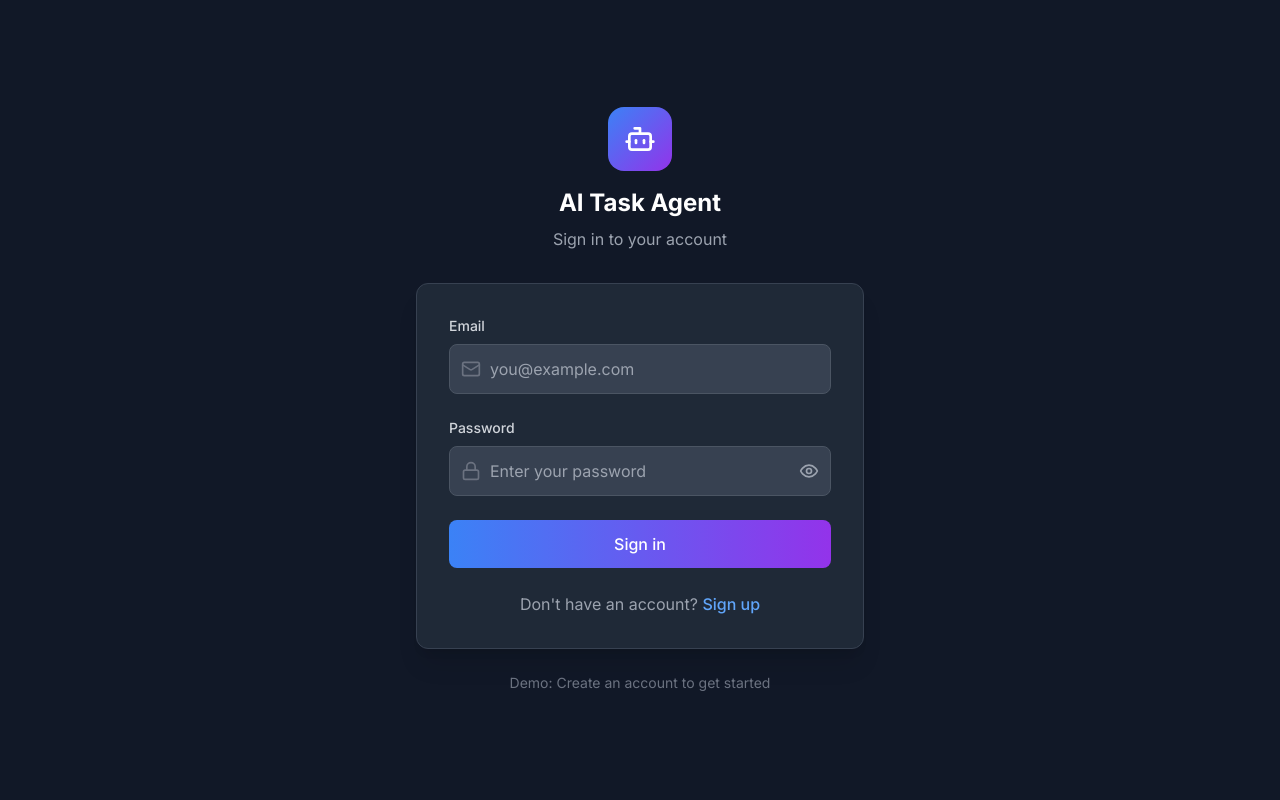
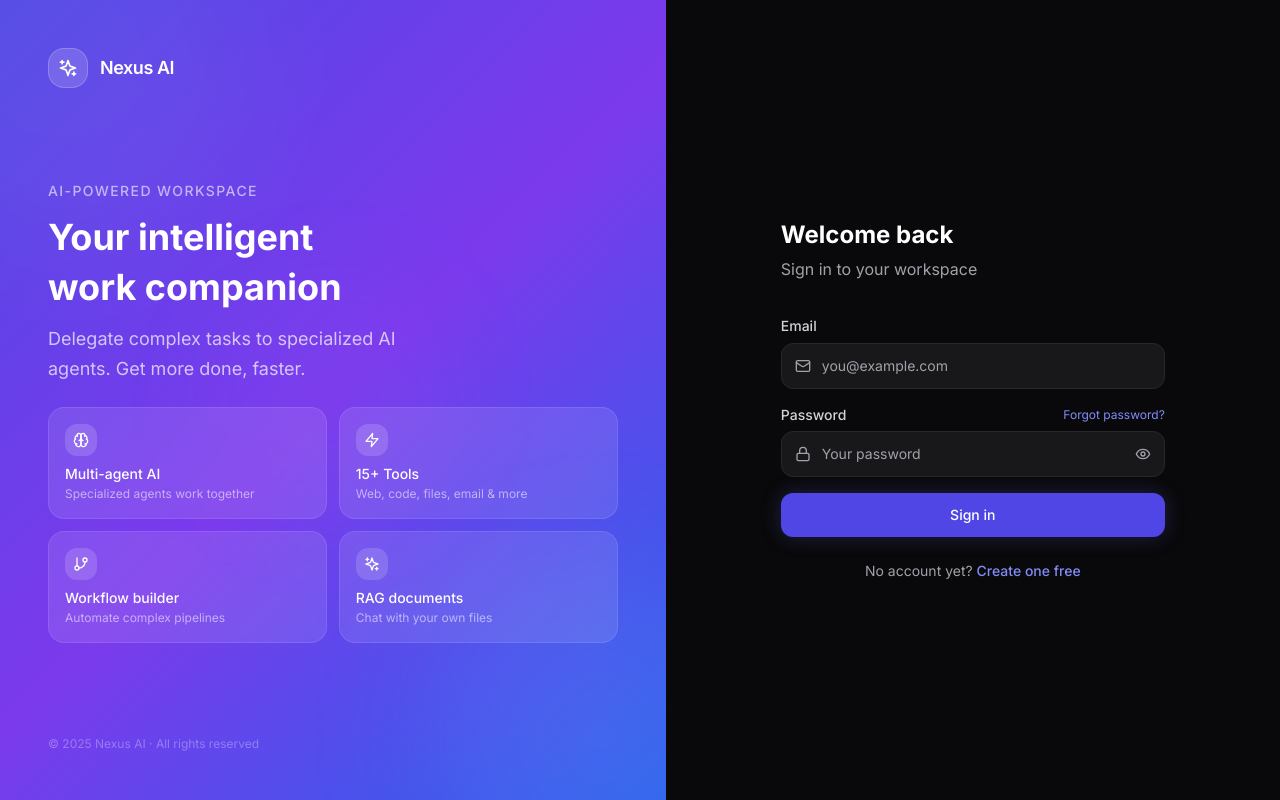
Before and after one commit to jhaashutosh07/ai-task-agent, a Next.js app in the folder frontend/: page /login in a window 1280 px wide. Built offline with nearby package versions, Linux system fonts and the light colour scheme; no server answers.

Commit message:
design: redesign login page with split layout and brand panel

```diff
--- a/frontend/app/(auth)/login/page.tsx
+++ b/frontend/app/(auth)/login/page.tsx
@@ -1,138 +1,155 @@
-'use client';
+"use client";
 
-import { useState } from 'react';
-import { useRouter } from 'next/navigation';
-import Link from 'next/link';
-import { Bot, Mail, Lock, Eye, EyeOff, Loader2 } from 'lucide-react';
-import { login, getCurrentUser } from '@/lib/auth';
-import { useStore } from '@/lib/store';
+import { useState } from "react";
+import { useRouter } from "next/navigation";
+import Link from "next/link";
+import { Mail, Lock, Eye, EyeOff, Loader2, Sparkles, Zap, Brain, GitBranch } from "lucide-react";
+import { login, getCurrentUser } from "@/lib/auth";
+import { useStore } from "@/lib/store";
+
+const features = [
+  { icon: Brain, label: "Multi-agent AI", desc: "Specialized agents work together" },
+  { icon: Zap, label: "15+ Tools", desc: "Web, code, files, email & more" },
+  { icon: GitBranch, label: "Workflow builder", desc: "Automate complex pipelines" },
+  { icon: Sparkles, label: "RAG documents", desc: "Chat with your own files" },
+];
 
 export default function LoginPage() {
   const router = useRouter();
-  const setUser = useStore((state) => state.setUser);
-
-  const [email, setEmail] = useState('');
-  const [password, setPassword] = useState('');
+  const setUser = useStore((s) => s.setUser);
+  const [email, setEmail] = useState("");
+  const [password, setPassword] = useState("");
   const [showPassword, setShowPassword] = useState(false);
-  const [error, setError] = useState('');
-  const [isLoading, setIsLoading] = useState(false);
+  const [error, setError] = useState("");
+  const [loading, setLoading] = useState(false);
 
   const handleSubmit = async (e: React.FormEvent) => {
     e.preventDefault();
-    setError('');
-    setIsLoading(true);
-
+    setError("");
+    setLoading(true);
     try {
       await login({ email, password });
       const user = await getCurrentUser();
-      if (user) {
-        setUser(user);
-        router.push('/');
-      }
+      if (user) { setUser(user); router.push("/chat"); }
     } catch (err: any) {
-      setError(err.message || 'Login failed');
+      setError(err.message || "Invalid credentials");
     } finally {
-      setIsLoading(false);
+      setLoading(false);
     }
   };
 
   return (
-    <div className="min-h-screen bg-gray-900 flex items-center justify-center p-4">
-      <div className="w-full max-w-md">
+    <div className="min-h-screen flex">
+      {/* ── Left brand panel ── */}
+      <div className="hidden lg:flex lg:w-[52%] auth-gradient relative overflow-hidden flex-col justify-between p-12">
+        {/* Decorative blobs */}
+        <div className="absolute -top-32 -left-32 w-96 h-96 bg-white/5 rounded-full blur-3xl" />
+        <div className="absolute -bottom-24 -right-24 w-80 h-80 bg-indigo-400/20 rounded-full blur-3xl" />
+        <div className="absolute top-1/2 left-1/2 -translate-x-1/2 -translate-y-1/2 w-64 h-64 bg-violet-500/10 rounded-full blur-2xl" />
+
         {/* Logo */}
-        <div className="text-center mb-8">
-          <div className="inline-flex items-center justify-center w-16 h-16 bg-gradient-to-br from-blue-500 to-purple-600 rounded-2xl mb-4">
-            <Bot className="w-8 h-8 text-white" />
+        <div className="relative z-10 flex items-center gap-3">
+          <div className="w-10 h-10 bg-white/15 backdrop-blur-sm rounded-2xl flex items-center justify-center border border-white/20">
+            <Sparkles className="w-5 h-5 text-white" />
           </div>
-          <h1 className="text-2xl font-bold text-white">AI Task Agent</h1>
-          <p className="text-gray-400 mt-2">Sign in to your account</p>
+          <span className="text-white font-semibold text-lg tracking-tight">Nexus AI</span>
         </div>
 
-        {/* Login Form */}
-        <div className="bg-gray-800 rounded-xl p-8 shadow-xl border border-gray-700">
-          <form onSubmit={handleSubmit} className="space-y-6">
-            {error && (
-              <div className="bg-red-500/10 border border-red-500/50 text-red-400 px-4 py-3 rounded-lg text-sm">
-                {error}
+        {/* Hero copy */}
+        <div className="relative z-10 space-y-6">
+          <div className="space-y-3">
+            <p className="text-white/60 text-sm font-medium uppercase tracking-widest">AI-powered workspace</p>
+            <h1 className="text-4xl font-bold text-white leading-snug">
+              Your intelligent<br />work companion
+            </h1>
+            <p className="text-white/70 text-lg leading-relaxed max-w-sm">
+              Delegate complex tasks to specialized AI agents. Get more done, faster.
+            </p>
+          </div>
+
+          <div className="grid grid-cols-2 gap-3">
+            {features.map(({ icon: Icon, label, desc }) => (
+              <div key={label} className="bg-white/10 backdrop-blur-sm rounded-2xl p-4 border border-white/10 float">
+                <div className="w-8 h-8 bg-white/15 rounded-xl flex items-center justify-center mb-2">
+                  <Icon className="w-4 h-4 text-white" />
+                </div>
+                <p className="text-white font-medium text-sm">{label}</p>
+                <p className="text-white/55 text-xs mt-0.5">{desc}</p>
               </div>
-            )}
+            ))}
+          </div>
+        </div>
 
-            {/* Email */}
-            <div>
-              <label htmlFor="email" className="block text-sm font-medium text-gray-300 mb-2">
-                Email
-              </label>
-              <div className="relative">
-                <Mail className="absolute left-3 top-1/2 -translate-y-1/2 w-5 h-5 text-gray-500" />
+        <p className="relative z-10 text-white/30 text-xs">© 2025 Nexus AI · All rights reserved</p>
+      </div>
+
+      {/* ── Right form panel ── */}
+      <div className="flex-1 flex items-center justify-center p-8 bg-white dark:bg-zinc-950">
+        <div className="w-full max-w-sm animate-fade-in">
+          {/* Mobile logo */}
+          <div className="lg:hidden flex items-center gap-2 mb-8">
+            <div className="w-8 h-8 bg-primary-600 rounded-xl flex items-center justify-center">
+              <Sparkles className="w-4 h-4 text-white" />
+            </div>
+            <span className="font-semibold text-zinc-900 dark:text-white">Nexus AI</span>
+          </div>
+
+          <div className="mb-8">
+            <h2 className="text-2xl font-bold text-zinc-900 dark:text-white">Welcome back</h2>
+            <p className="text-zinc-500 dark:text-zinc-400 mt-1.5">Sign in to your workspace</p>
+          </div>
+
+          {error && (
+            <div className="mb-4 px-4 py-3 rounded-xl bg-rose-50 dark:bg-rose-500/10 border border-rose-200 dark:border-rose-500/20 text-rose-600 dark:text-rose-400 text-sm">
+              {error}
+            </div>
+          )}
+
+          <form onSubmit={handleSubmit} className="space-y-4">
+            <div className="space-y-1.5">
+              <label className="text-sm font-medium text-zinc-700 dark:text-zinc-300">Email</label>
+              <div className="relative glow-focus rounded-xl">
+                <Mail className="absolute left-3.5 top-1/2 -translate-y-1/2 w-4 h-4 text-zinc-400" />
                 <input
-                  id="email"
-                  type="email"
-                  value={email}
-                  onChange={(e) => setEmail(e.target.value)}
-                  className="w-full bg-gray-700 border border-gray-600 rounded-lg py-3 pl-10 pr-4 text-white placeholder-gray-400 focus:outline-none focus:ring-2 focus:ring-blue-500 focus:border-transparent"
+                  type="email" value={email} onChange={(e) => setEmail(e.target.value)} required
                   placeholder="you@example.com"
-                  required
+                  className="w-full pl-10 pr-4 py-3 rounded-xl border border-zinc-200 dark:border-zinc-800 bg-zinc-50 dark:bg-zinc-900 text-zinc-900 dark:text-white placeholder-zinc-400 focus:outline-none focus:border-primary-500 dark:focus:border-primary-500 transition-colors text-sm"
                 />
               </div>
             </div>
 
-            {/* Password */}
-            <div>
-              <label htmlFor="password" className="block text-sm font-medium text-gray-300 mb-2">
-                Password
-              </label>
-              <div className="relative">
-                <Lock className="absolute left-3 top-1/2 -translate-y-1/2 w-5 h-5 text-gray-500" />
+            <div className="space-y-1.5">
+              <div className="flex items-center justify-between">
+                <label className="text-sm font-medium text-zinc-700 dark:text-zinc-300">Password</label>
+                <a href="#" className="text-xs text-primary-600 dark:text-primary-400 hover:underline">Forgot password?</a>
+              </div>
+              <div className="relative glow-focus rounded-xl">
+                <Lock className="absolute left-3.5 top-1/2 -translate-y-1/2 w-4 h-4 text-zinc-400" />
                 <input
-                  id="password"
-                  type={showPassword ? 'text' : 'password'}
-                  value={password}
-                  onChange={(e) => setPassword(e.target.value)}
-                  className="w-full bg-gray-700 border border-gray-600 rounded-lg py-3 pl-10 pr-12 text-white placeholder-gray-400 focus:outline-none focus:ring-2 focus:ring-blue-500 focus:border-transparent"
-                  placeholder="Enter your password"
-                  required
+                  type={showPassword ? "text" : "password"} value={password} onChange={(e) => setPassword(e.target.value)} required
+                  placeholder="Your password"
+                  className="w-full pl-10 pr-10 py-3 rounded-xl border border-zinc-200 dark:border-zinc-800 bg-zinc-50 dark:bg-zinc-900 text-zinc-900 dark:text-white placeholder-zinc-400 focus:outline-none focus:border-primary-500 dark:focus:border-primary-500 transition-colors text-sm"
                 />
-                <button
-                  type="button"
-                  onClick={() => setShowPassword(!showPassword)}
-                  className="absolute right-3 top-1/2 -translate-y-1/2 text-gray-400 hover:text-gray-300"
-                >
-                  {showPassword ? <EyeOff className="w-5 h-5" /> : <Eye className="w-5 h-5" />}
+                <button type="button" onClick={() => setShowPassword(!showPassword)} className="absolute right-3.5 top-1/2 -translate-y-1/2 text-zinc-400 hover:text-zinc-600 dark:hover:text-zinc-300">
+                  {showPassword ? <EyeOff className="w-4 h-4" /> : <Eye className="w-4 h-4" />}
                 </button>
               </div>
             </div>
 
-            {/* Submit */}
             <button
-              type="submit"
-              disabled={isLoading}
-              className="w-full bg-gradient-to-r from-blue-500 to-purple-600 text-white py-3 rounded-lg font-medium hover:from-blue-600 hover:to-purple-700 focus:outline-none focus:ring-2 focus:ring-blue-500 focus:ring-offset-2 focus:ring-offset-gray-800 disabled:opacity-50 disabled:cursor-not-allowed transition-all flex items-center justify-center gap-2"
+              type="submit" disabled={loading}
+              className="w-full py-3 rounded-xl bg-primary-600 hover:bg-primary-700 disabled:opacity-60 text-white font-medium text-sm transition-all flex items-center justify-center gap-2 shadow-glow mt-2"
             >
-              {isLoading ? (
-                <>
-                  <Loader2 className="w-5 h-5 animate-spin" />
-                  Signing in...
-                </>
-              ) : (
-                'Sign in'
-              )}
+              {loading ? <><Loader2 className="w-4 h-4 animate-spin" />Signing in…</> : "Sign in"}
             </button>
           </form>
 
-          {/* Register link */}
-          <div className="mt-6 text-center">
-            <p className="text-gray-400">
-              Don&apos;t have an account?{' '}
-              <Link href="/register" className="text-blue-400 hover:text-blue-300 font-medium">
-                Sign up
-              </Link>
-            </p>
-          </div>
-        </div>
-
-        {/* Demo credentials hint */}
-        <div className="mt-6 text-center text-gray-500 text-sm">
-          <p>Demo: Create an account to get started</p>
+          <p className="mt-6 text-center text-sm text-zinc-500 dark:text-zinc-400">
+            No account yet?{" "}
+            <Link href="/register" className="text-primary-600 dark:text-primary-400 font-medium hover:underline">
+              Create one free
+            </Link>
+          </p>
         </div>
       </div>
     </div>
```
